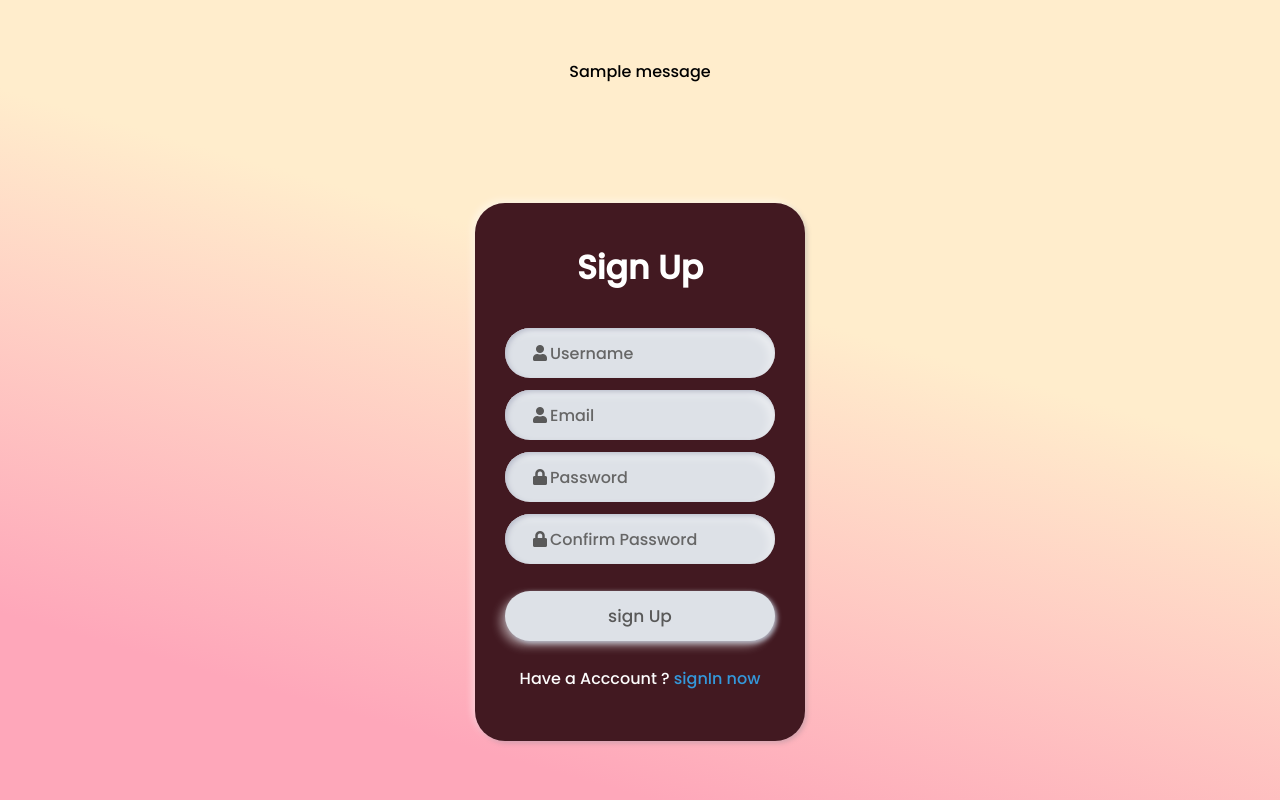
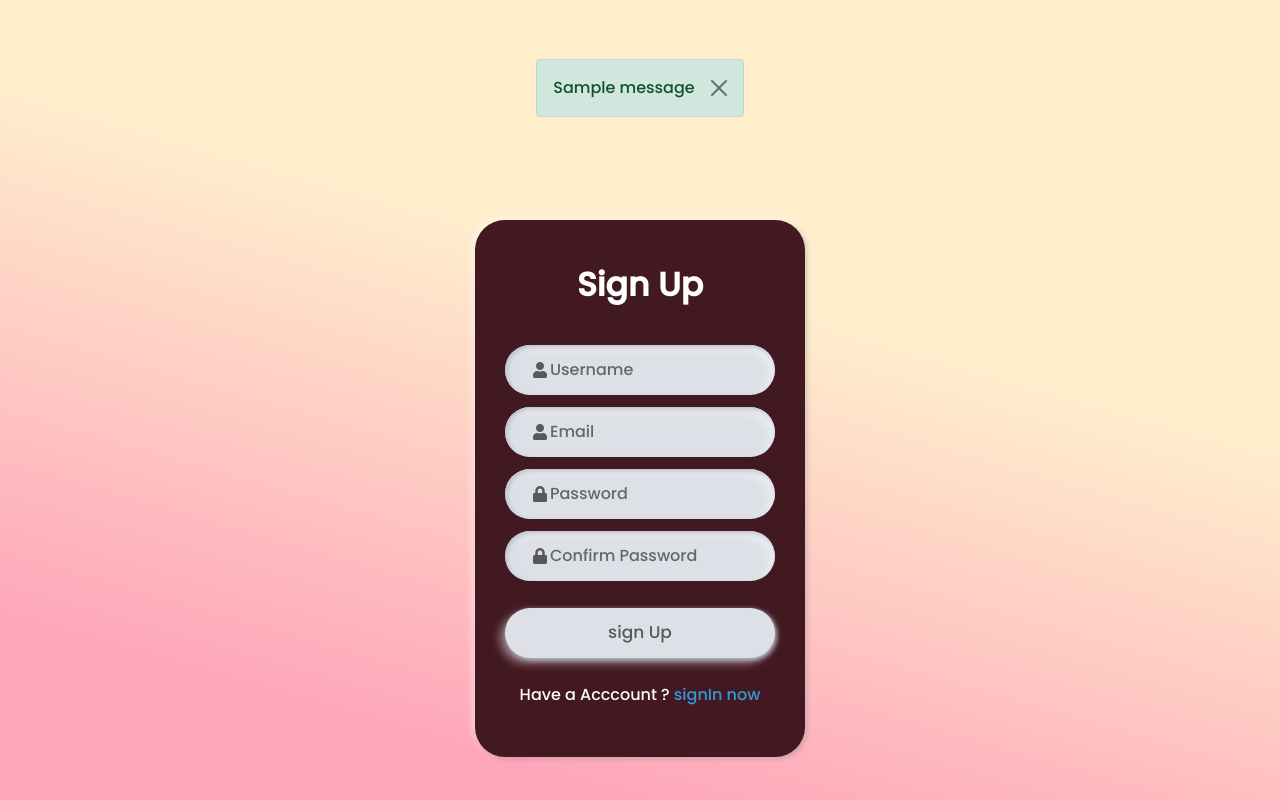
Before and after one commit to ankitapuri/pixelvibe, a Django app: page /signup/ in a window 1280 px wide. Run offline with Django 3.2, Linux system fonts and the light colour scheme; tables that the repository leaves empty hold one stand-in row (values such as "Sample post"); one stand-in notice (Sample message) is shown; some libraries are stand-ins or nearby versions.

Commit message:
Integrate bootstrap alert in login and signup and added template inheritance for them (#276)
* added template inheritence and bootstrap alert

* final check

```diff
--- a/static/css/form.css
+++ b/static/css/form.css
@@ -89,7 +89,7 @@ body{
 .forgot-pass:hover a{
 	text-decoration: underline;
 }
-button{
+.content button{
 	margin: 15px 0;
 	width: 100%;
 	height: 50px;
--- /dev/null
+++ b/template/base.html
@@ -0,0 +1,26 @@
+<!DOCTYPE html>
+<html lang="en" dir="ltr">
+{% load static %}
+<head>
+	<meta charset="utf-8">
+  <meta name="viewport" content="width=device-width, initial-scale=1">
+	<title>{% block title %}{% endblock title %}</title>
+	<link rel="stylesheet" href=" {% static 'css/form.css' %} ">
+	<script src="https://kit.fontawesome.com/a076d05399.js"></script>
+  <link rel="stylesheet" href="https://cdnjs.cloudflare.com/ajax/libs/font-awesome/5.15.3/css/all.min.css" integrity="sha512-iBBXm8fW90+nuLcSKlbmrPcLa0OT92xO1BIsZ+ywDWZCvqsWgccV3gFoRBv0z+8dLJgyAHIhR35VZc2oM/gI1w==" crossorigin="anonymous" referrerpolicy="no-referrer" />
+  <link href="https://cdn.jsdelivr.net/npm/bootstrap@5.0.1/dist/css/bootstrap.min.css" rel="stylesheet" integrity="sha384-+0n0xVW2eSR5OomGNYDnhzAbDsOXxcvSN1TPprVMTNDbiYZCxYbOOl7+AMvyTG2x" crossorigin="anonymous">
+</head>
+<body>
+
+    {% for message in messages %}
+	<div class="alert mt-3 alert-{{message.tags}} alert-dismissible fade show" role="alert">
+		 {{message}}
+		 <button type="button" class="btn-close" data-bs-dismiss="alert" aria-label="Close"></button>
+	</div>
+    {% endfor %}
+
+	{% block body %}{% endblock body %}
+
+	<script src="https://cdn.jsdelivr.net/npm/bootstrap@5.0.1/dist/js/bootstrap.bundle.min.js" integrity="sha384-gtEjrD/SeCtmISkJkNUaaKMoLD0//ElJ19smozuHV6z3Iehds+3Ulb9Bn9Plx0x4" crossorigin="anonymous"></script>
+</body>
+</html>
--- a/template/signup.html
+++ b/template/signup.html
@@ -1,20 +1,6 @@
-<!DOCTYPE html>
-<html lang="en" dir="ltr">
-{% load static %}
-<head>
-	<meta charset="utf-8">
-  <meta name="viewport" content="width=device-width, initial-scale=1">
-	<title>Sign Up Form</title>
-	<link rel="stylesheet" href=" {% static 'css/form.css' %} ">
-	<script src="https://kit.fontawesome.com/a076d05399.js"></script>
-  <link rel="stylesheet" href="https://cdnjs.cloudflare.com/ajax/libs/font-awesome/5.15.3/css/all.min.css" integrity="sha512-iBBXm8fW90+nuLcSKlbmrPcLa0OT92xO1BIsZ+ywDWZCvqsWgccV3gFoRBv0z+8dLJgyAHIhR35VZc2oM/gI1w==" crossorigin="anonymous" referrerpolicy="no-referrer" />
-</head>
-<body>
-	{% for message in messages %}
-	<div class="alert alert-warning alert-dismissible fade show" role="alert">
-		 {{message}}
-	</div>
-    {% endfor %}
+{% extends 'base.html' %}
+{% block title %}Sign Up Form{% endblock title %}
+{% block body %}
 	<div class="content">
 		<div class="text">Sign Up</div>
 		<form action="/signup/" method="post">
@@ -47,6 +33,4 @@
     	<!-- <button class="google"><i class="fab fa-google"></i> sign in with Google</button>
 		<button class="facebook"><i class="fab fa-facebook-f"></i> sign in with Facebook</button> -->
 	</div>
-
-</body>
-</html>
+{% endblock body %}
```
Also changed, not shown: template/login_new.html (+4 -23 lines).
